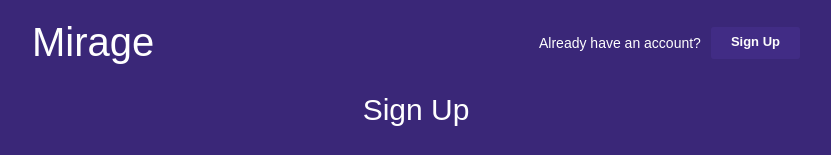
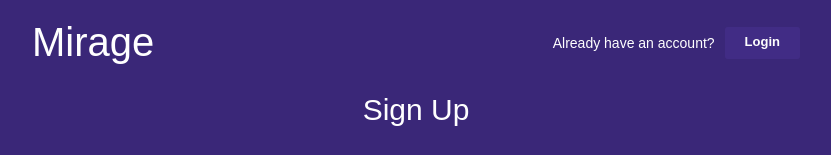
Before and after one commit to codepraycode/mirage_dashboard, a React (Create React App) app: page /signup in a window 1280 px wide. Shown: the top 155 px of the page, without its empty margins (224-1055 px from the left). Built offline with nearby package versions, Linux system fonts and the light colour scheme; a web font is replaced by a local one.

Commit message:
Setup Auth template

```diff
--- a/src/Hoc/Auth/auth_wrapper.js
+++ b/src/Hoc/Auth/auth_wrapper.js
@@ -2,6 +2,7 @@ import React, { Component } from 'react'
 import { Link } from 'react-router-dom';
 
 class AuthWrapper extends Component {
+
     render() {
         return (
             <div className="auth-page">
@@ -12,11 +13,11 @@ class AuthWrapper extends Component {
                         </div>
                         <div className="cta">
                             {
-                            this.props.signup === true ?
+                            this.props.signup ?
                             <>
                                 <span className="mr-2">Already have an account?</span>
 
-                                <Link to="/signin" className="btn btn-primary">Sign Up</Link>
+                                <Link to="/signin" className="btn btn-primary">Login</Link>
                             </>
                             :
                             <>
@@ -33,7 +34,7 @@ class AuthWrapper extends Component {
 
                     <p className="text-center lead">
                         {
-                            this.props.signup === true ?
+                            this.props.signup ?
                             <>Sign Up</>
                             :
                             <>Login</>
```
